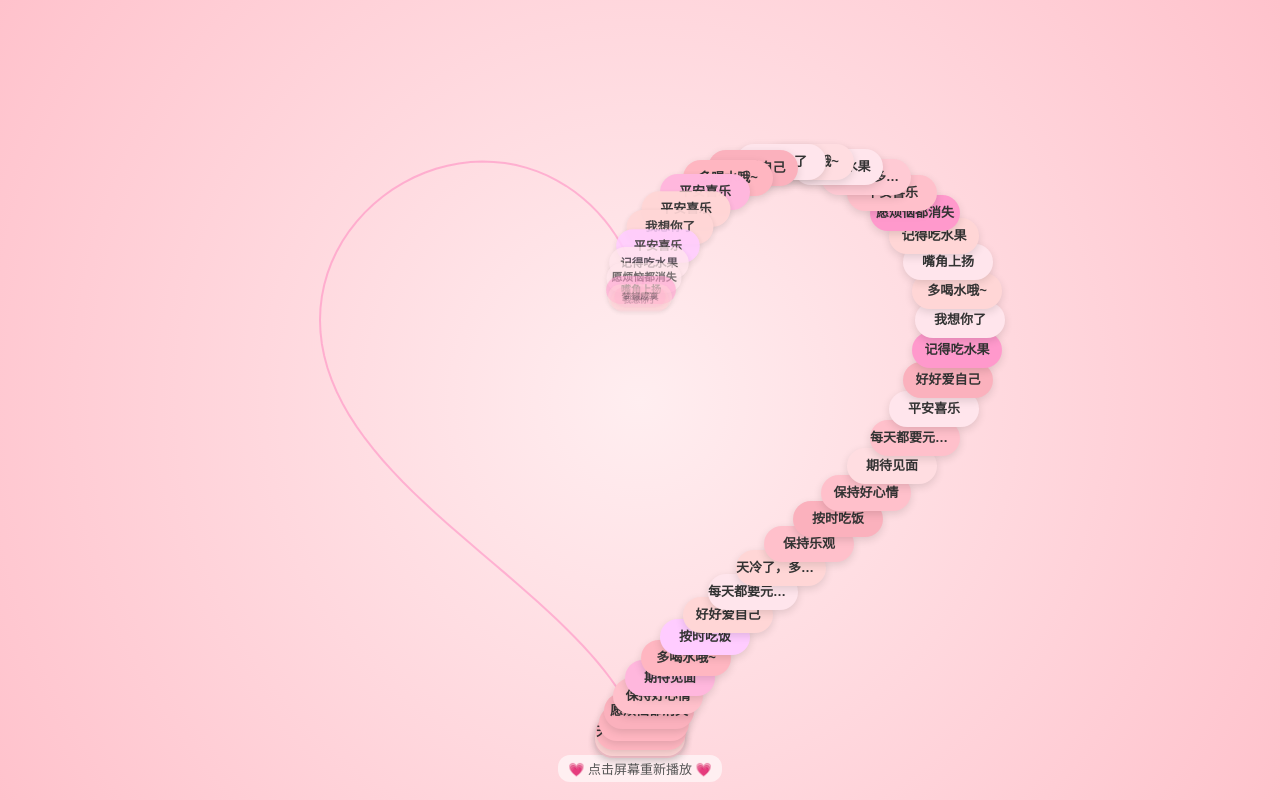
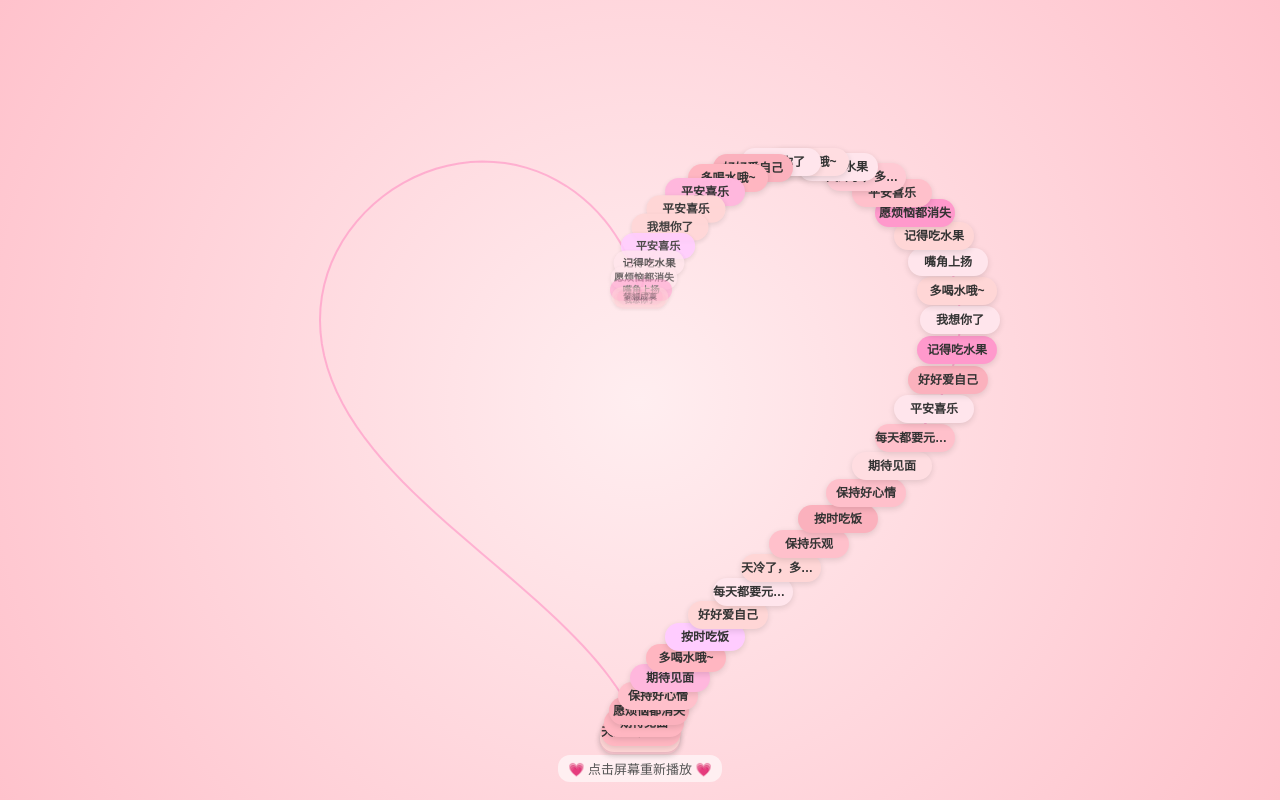
Before and after one commit to caoxing7115/mai, a plain HTML site: page index.html in a window 1280 px wide. Drawn offline with Linux system fonts and the light colour scheme.

Commit message:
Refine tooltip styles and animations

```diff
--- a/index.html
+++ b/index.html
@@ -16,19 +16,19 @@
       align-items: center;
     }
 
-    /* 统一提示气泡样式 */
+    /* 💬 小巧、扁平化提示气泡 */
     .tip {
       position: absolute;
-      width: 90px;
-      height: 36px;
-      line-height: 36px;
+      width: 80px;
+      height: 28px;
+      line-height: 28px;
       text-align: center;
-      border-radius: 18px;
+      border-radius: 14px;
       color: #333;
-      font-size: 13px;
+      font-size: 12px;
       font-weight: bold;
       background: lightpink;
-      box-shadow: 0 3px 8px rgba(0,0,0,0.12);
+      box-shadow: 0 2px 6px rgba(0,0,0,0.12);
       opacity: 0;
       animation: fadeIn 1.2s ease-out forwards;
       white-space: nowrap;
@@ -64,7 +64,7 @@
       border-radius: 12px;
     }
 
-    /* ❤️爱心跳动动画 */
+    /* ❤️ 爱心跳动动画 */
     @keyframes heartBeat {
       0%, 100% { transform: scale(1); }
       50% { transform: scale(1.08); }
@@ -122,7 +122,7 @@
     // 控制心形缩放比例（适配手机）
     function getScale() {
       const minSize = Math.min(window.innerWidth, window.innerHeight);
-      return minSize / 40; // 较之前更小比例
+      return minSize / 40; // 调整比例
     }
 
     function showTip(x, y) {
@@ -132,8 +132,8 @@
       tip.style.background = colors[Math.floor(Math.random() * colors.length)];
 
       const scale = getScale();
-      const px = window.innerWidth / 2 + x * scale - 45; // 居中
-      const py = window.innerHeight / 2 - y * scale - 18; // 翻转y轴+调整高度
+      const px = window.innerWidth / 2 + x * scale - 40; // 居中
+      const py = window.innerHeight / 2 - y * scale - 14; // 翻转y轴+调整高度
 
       tip.style.left = px + "px";
       tip.style.top = py + "px";
```
